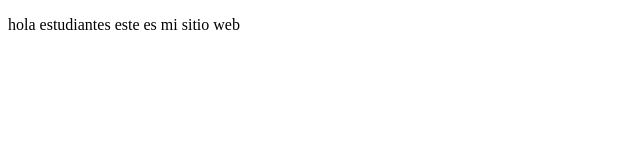
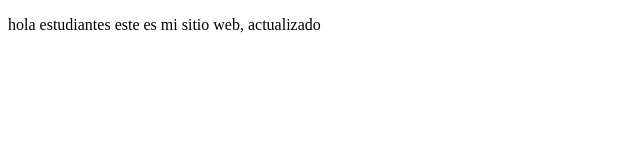
Before and after one commit to eleo21/proyectoDemoCursoPrework, a plain HTML site: page index.html in a window 1280 px wide. Shown: the full height of the page, 0-640 px from the left. Drawn offline with Linux system fonts and the light colour scheme.

Commit message:
agregamos actualizado

```diff
--- a/index.html
+++ b/index.html
@@ -8,7 +8,7 @@
 </head>
 <body>
     <p>
-        hola estudiantes este es mi sitio web
+        hola estudiantes este es mi sitio web, actualizado
     </p>
 </body>
 </html>
```
